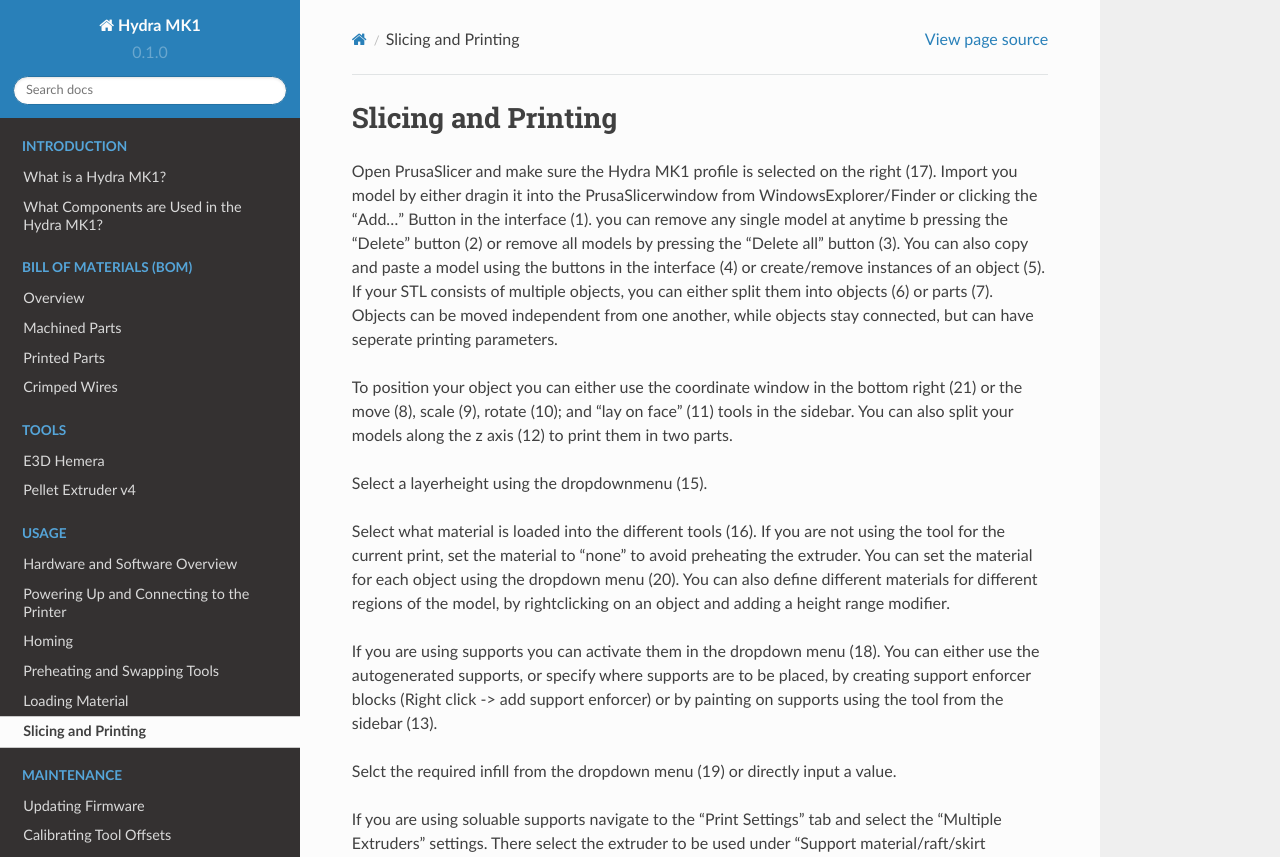
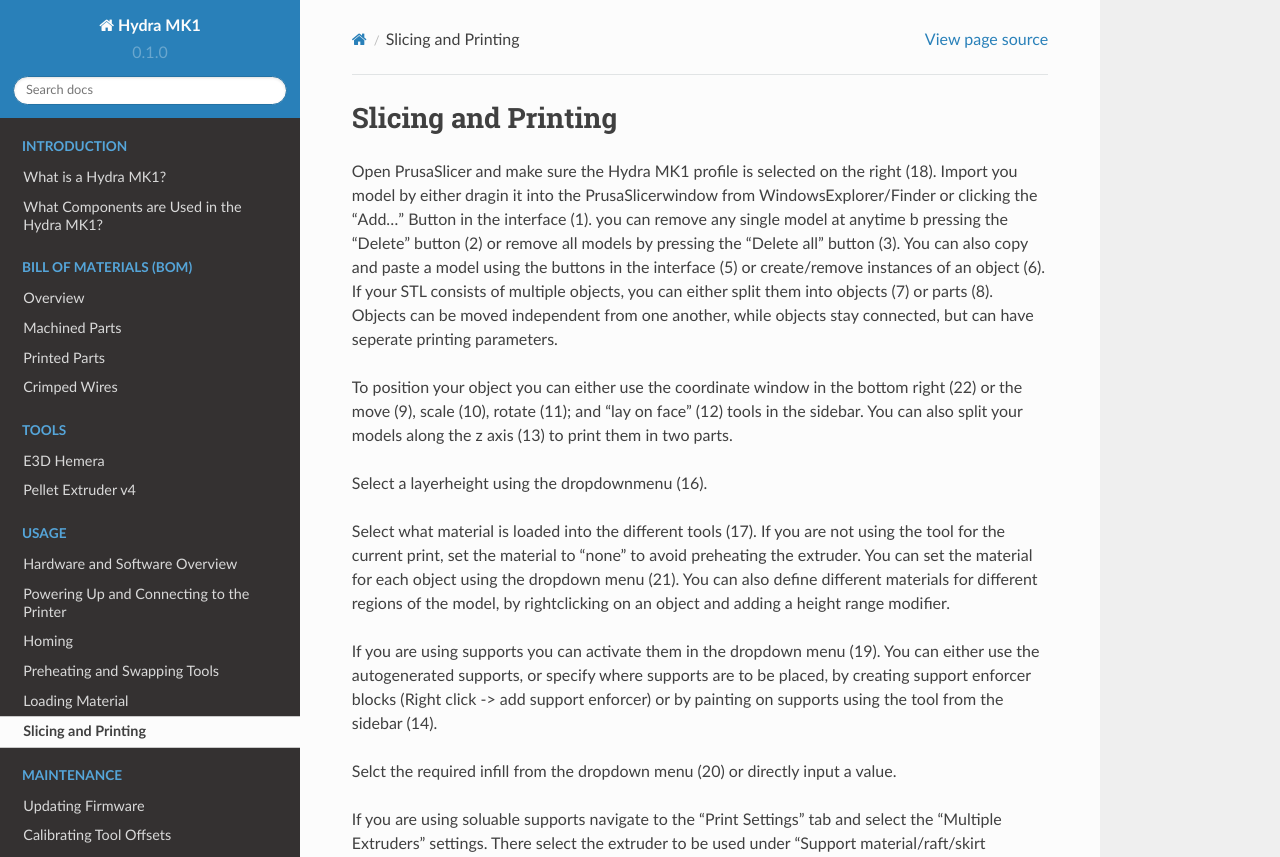
Before and after one commit to srl-ethz/hydra-documentation, a Sphinx documentation site: the page built from docs/source/usage/slicing.rst, in a window 1280 px wide and 1285 px high. Shown: the top 857 px of the window. Built offline with Sphinx 7.4.7 and the Read the Docs theme 2.0.0, drawn with Linux system fonts in a browser that asks for light colours; pages that are not in the unit, such as notebooks, are missing from menus.

Commit message:
Update slicing.rst

```diff
--- a/docs/source/usage/slicing.rst
+++ b/docs/source/usage/slicing.rst
@@ -2,17 +2,17 @@
 Slicing and Printing
 ################################
 
-Open PrusaSlicer and make sure the Hydra MK1 profile is selected on the right (17). Import you model by either dragin it into the PrusaSlicerwindow from WindowsExplorer/Finder or clicking the "Add..." Button in the interface (1). you can remove any single model at anytime b pressing the "Delete" button (2) or remove all models by pressing the "Delete all" button (3). You can also copy and paste a model using the buttons in the interface (4) or create/remove instances of an object (5). If your STL consists of multiple objects, you can either split them into objects (6) or parts (7). Objects can be moved independent from one another, while objects stay connected, but can have seperate printing parameters.
+Open PrusaSlicer and make sure the Hydra MK1 profile is selected on the right (18). Import you model by either dragin it into the PrusaSlicerwindow from WindowsExplorer/Finder or clicking the "Add..." Button in the interface (1). you can remove any single model at anytime b pressing the "Delete" button (2) or remove all models by pressing the "Delete all" button (3). You can also copy and paste a model using the buttons in the interface (5) or create/remove instances of an object (6). If your STL consists of multiple objects, you can either split them into objects (7) or parts (8). Objects can be moved independent from one another, while objects stay connected, but can have seperate printing parameters.
 
-To position your object you can either use the coordinate window in the bottom right (21) or the move (8), scale (9), rotate (10); and "lay on face" (11) tools in the sidebar. You can also split your models along the z axis (12) to print them in two parts.
+To position your object you can either use the coordinate window in the bottom right (22) or the move (9), scale (10), rotate (11); and "lay on face" (12) tools in the sidebar. You can also split your models along the z axis (13) to print them in two parts.
 
-Select a layerheight using the dropdownmenu (15).
+Select a layerheight using the dropdownmenu (16).
 
-Select what material is loaded into the different tools (16). If you are not using the tool for the current print, set the material to "none" to avoid preheating the extruder. You can set the material for each object using the dropdown menu (20). You can also define different materials for different regions of the model, by rightclicking on an object and adding a height range modifier.
+Select what material is loaded into the different tools (17). If you are not using the tool for the current print, set the material to "none" to avoid preheating the extruder. You can set the material for each object using the dropdown menu (21). You can also define different materials for different regions of the model, by rightclicking on an object and adding a height range modifier.
 
-If you are using supports you can activate them in the dropdown menu (18). You can either use the autogenerated supports, or specify where supports are to be placed, by creating support enforcer blocks (Right click -> add support enforcer) or by painting on supports using the tool from the sidebar (13).
+If you are using supports you can activate them in the dropdown menu (19). You can either use the autogenerated supports, or specify where supports are to be placed, by creating support enforcer blocks (Right click -> add support enforcer) or by painting on supports using the tool from the sidebar (14).
 
-Selct the required infill from the dropdown menu (19) or directly input a value.
+Selct the required infill from the dropdown menu (20) or directly input a value.
 
 If you are using soluable supports navigate to the "Print Settings" tab and select the "Multiple Extruders" settings. There select the extruder to be used under "Support material/raft/skirt extruder" and "Support material/raft interface extruder". A value of 0 means no specific extruder will be used for support material.
 
```
